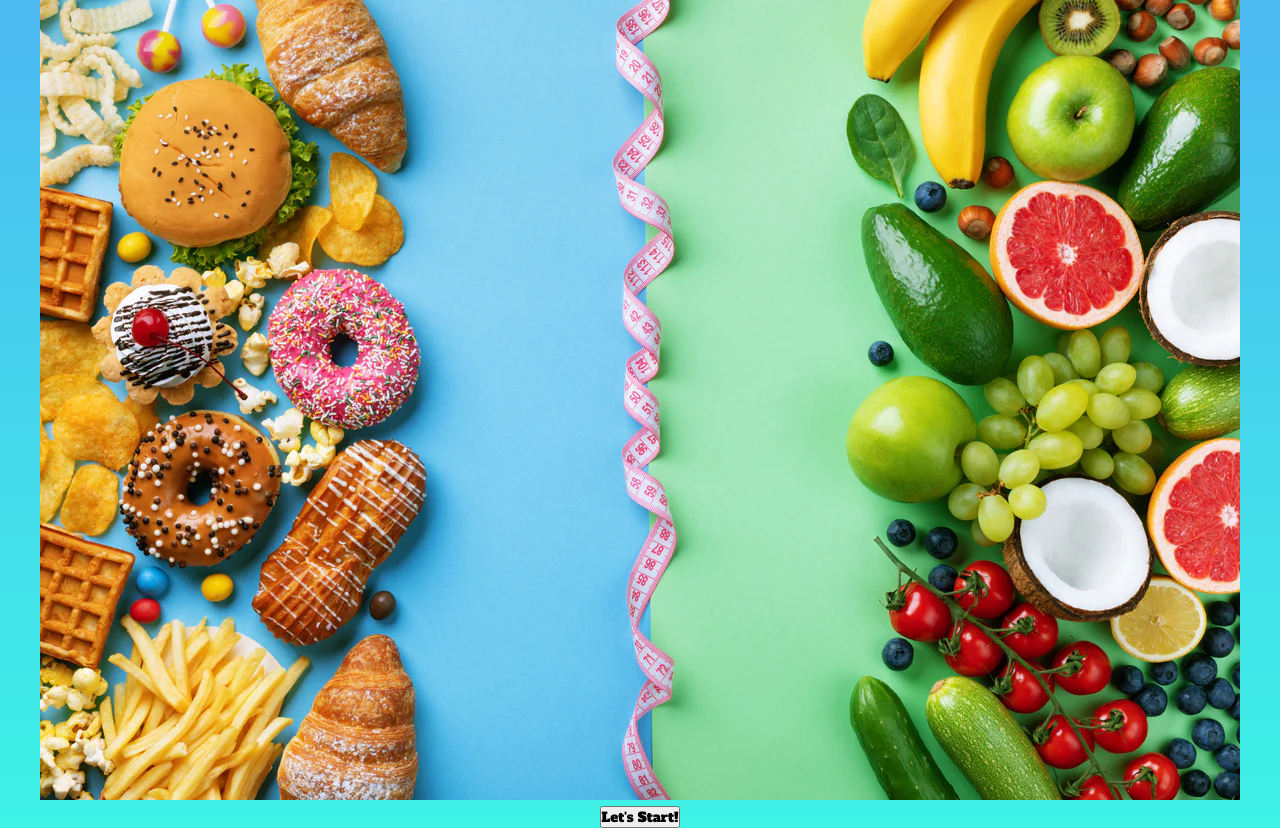
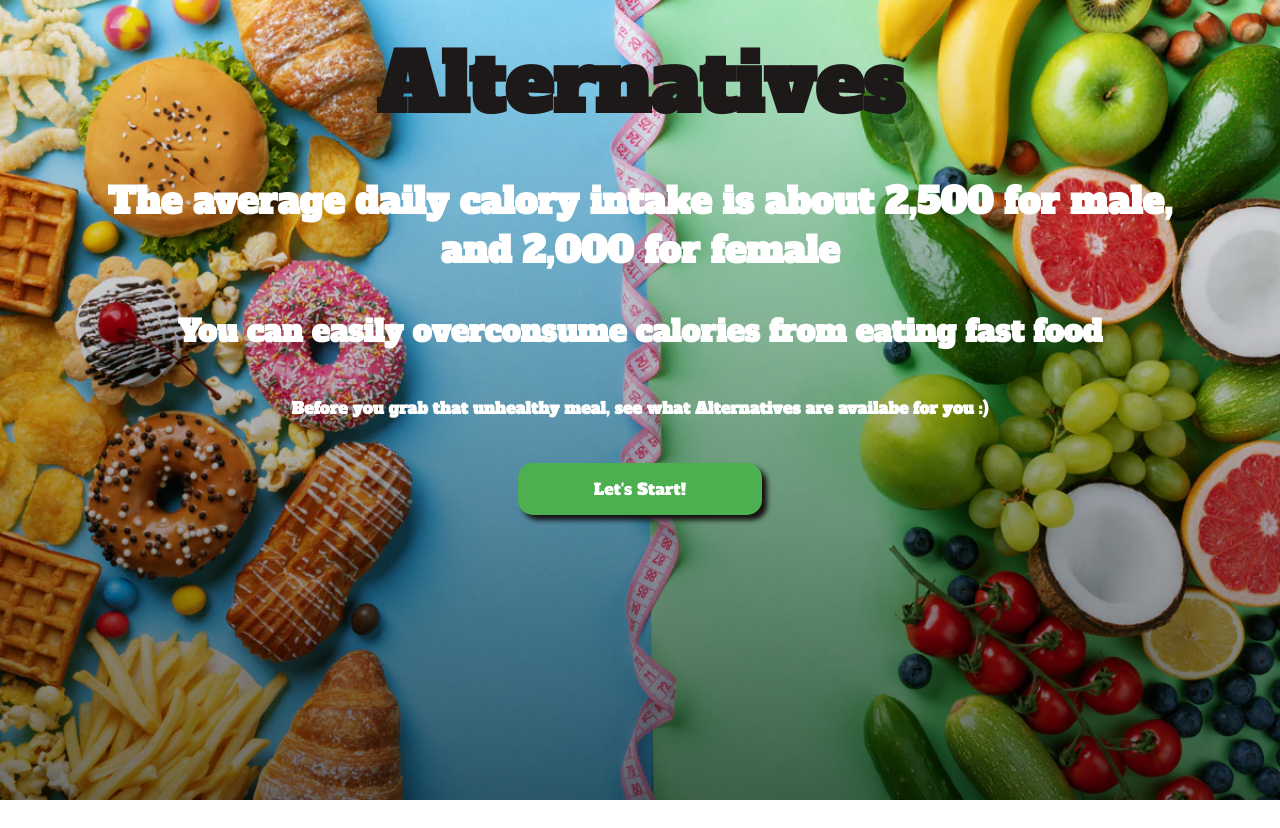
Before and after one commit to Kazuki123-k/SoloMVP, a React (Create React App) app in the folder client/: page / in a window 1280 px wide. After the commit the page ends 800 px from the top, so only its background shows below. Built offline with nearby package versions, Linux system fonts and the light colour scheme.

Commit message:
feat: add styling on landing page

```diff
--- a/client/src/App.css
+++ b/client/src/App.css
@@ -7,9 +7,9 @@
 }
 body {
   color: white;
-  background: linear-gradient(#4cb8f1, #3ef3e6);
+  background: linear-gradient(#598ac5, #3ef3e6);
   min-height: 100vh;
-  width: 100vw;
+  min-width: 100vw;
 }
 .App {
   text-align: center;
--- a/client/src/components/Healthy.css
+++ b/client/src/components/Healthy.css
@@ -20,6 +20,7 @@ h1 {
 
 .fruit {
   color: white;
+  padding: 5px;
   background-color: #fa9500;
   margin: 5px;
   border-radius: 10px;
@@ -38,3 +39,11 @@ h3 {
   box-shadow: 0 5px #666;
   transform: translateY(4px);
 }
+input {
+  padding: 15px;
+  border-radius: 15px;
+}
+button {
+  padding: 15px;
+  border-radius: 15px;
+}
--- /dev/null
+++ b/client/src/components/Landing.css
@@ -0,0 +1,41 @@
+.Landing {
+  height: 100vh;
+  width: 100vw;
+  background: linear-gradient(to top, rgba(0, 0, 0, 0.55), transparent),
+    url(../assets/junk_food_cravings.webp);
+  background-repeat: no-repeat;
+  background-size: cover;
+  background-position: center;
+}
+.content {
+  padding: 30px;
+  bottom: 30%;
+}
+.content h1 {
+  font-size: 80px;
+  color: rgba(29, 25, 25, 221);
+}
+.content h2 {
+  color: white;
+}
+.content h3 {
+  margin-bottom: 10px;
+}
+.content h4 {
+  margin-top: 2%;
+  margin-bottom: 2%;
+  padding: 20px;
+}
+.button {
+  background-color: #4caf50; /* Green */
+  border: none;
+  color: white;
+  text-align: center;
+  /* margin-top: 45%; */
+  width: 20%;
+  text-decoration: none;
+  box-shadow: 5px 5px 5px rgb(21, 16, 16);
+}
+.button:hover {
+  opacity: 0.83;
+}
--- a/client/src/components/Landing.js
+++ b/client/src/components/Landing.js
@@ -1,13 +1,25 @@
-import { useState, useRef, useEffect } from "react";
-import image1 from "../assets/junk_food_cravings.webp";
+import "./Landing.css";
 import { useNavigate, Navigate } from "react-router-dom";
 
 const Landing = () => {
   const navigate = useNavigate();
   return (
-    <div>
-      <img src={image1} />
-      <button onClick={() => navigate("/home")}>Let's Start!</button>
+    <div className="Landing">
+      <div className="content">
+        <h1 className>Alternatives</h1>
+        <h2>
+          The average daily calory intake is about 2,500 for male, and 2,000 for
+          female
+        </h2>
+        <h3>You can easily overconsume calories from eating fast food</h3>
+        <h4>
+          Before you grab that unhealthy meal, see what Alternatives are
+          availabe for you :)
+        </h4>
+        <button className="button" onClick={() => navigate("/home")}>
+          Let's Start!
+        </button>
+      </div>
     </div>
   );
 };
--- a/client/src/components/Unhealthy.css
+++ b/client/src/components/Unhealthy.css
@@ -11,3 +11,10 @@ h2 {
   padding: 3%;
   font-size: 36px;
 }
+button {
+  font-size: 1em;
+}
+
+.meal-input {
+  font-size: 1em;
+}
```
